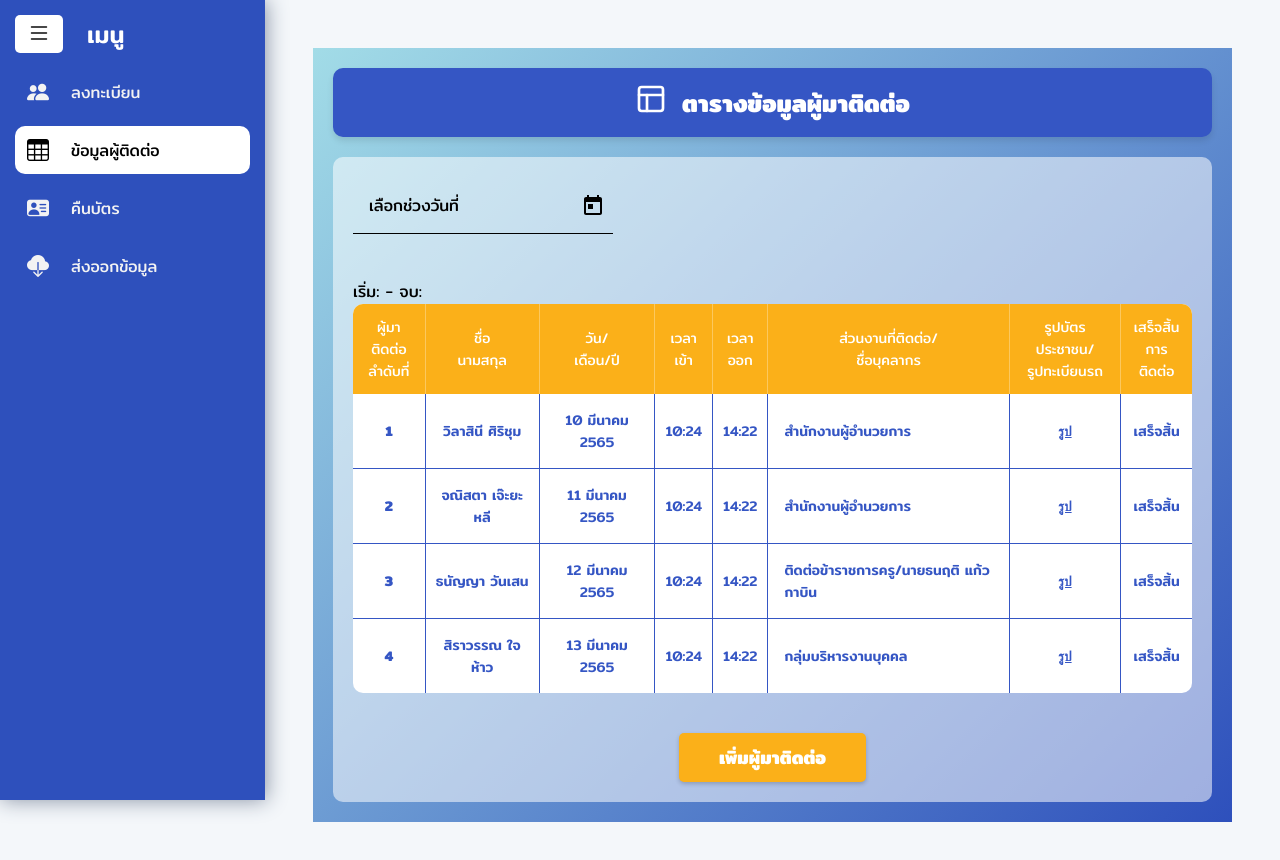
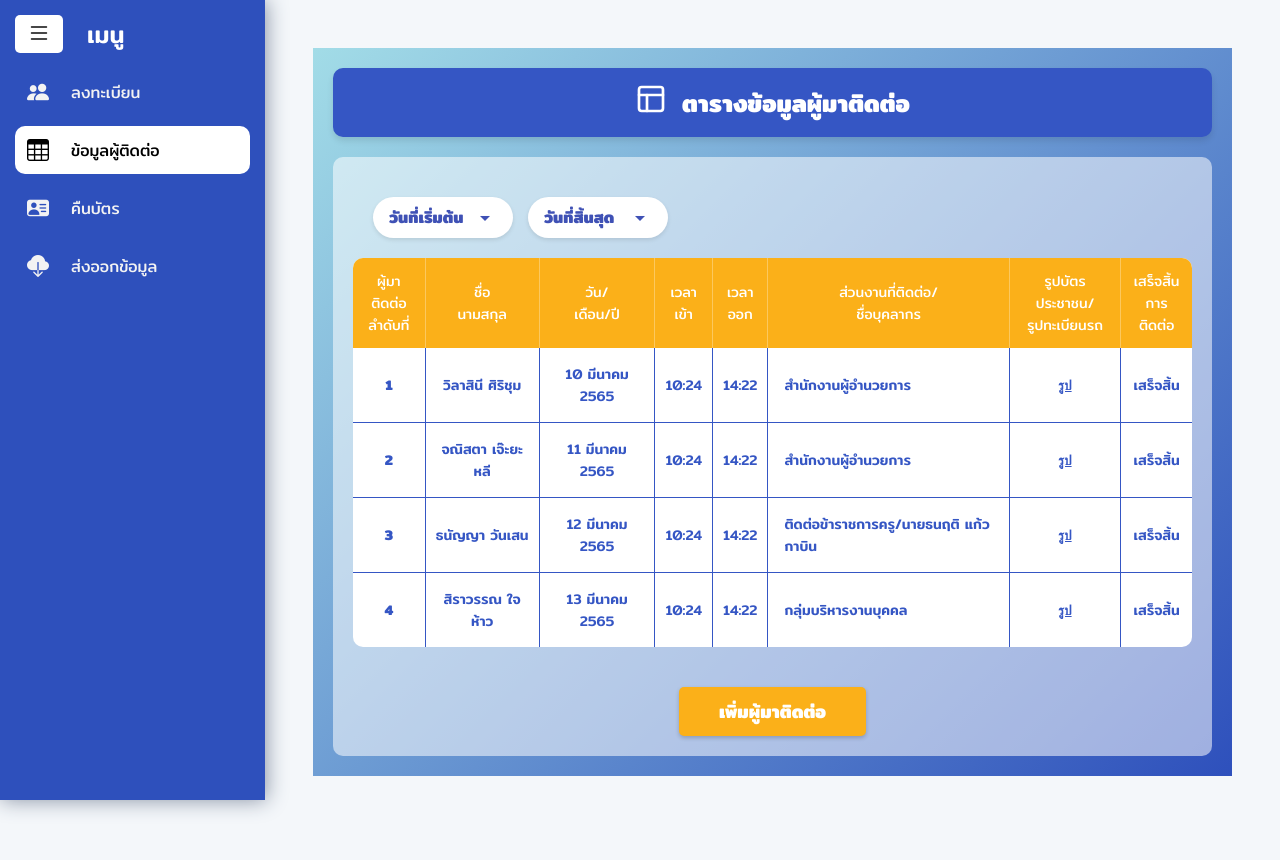
Before and after one commit to nnxst0/register-visitor-school1, an Angular app: page /datatable in a window 1280 px wide. Shown: the top 860 px of the page. After the commit the page ends 824 px from the top, so only its background shows below. Built offline with nearby package versions, Linux system fonts and the light colour scheme.

Commit message:
datatable9-12-68

```diff
--- a/src/app/app.ts
+++ b/src/app/app.ts
@@ -3,15 +3,13 @@ import { RouterOutlet } from '@angular/router';
 import { Sidebar } from './sidebar/sidebar';
 import { Main } from './main/main';
 import { CommonModule } from '@angular/common';
-import { RegisterComponent } from "./register/register";
 import { HostListener } from '@angular/core';
-import { DatatableComponent } from "./datatable/datatable";
 
 
 
 @Component({
   selector: 'app-root',
-  imports: [RouterOutlet, Sidebar, Main, CommonModule, RegisterComponent, DatatableComponent],
+  imports: [RouterOutlet, Sidebar, Main, CommonModule,  ],
   templateUrl: './app.html',
   styleUrl: './app.css'
 })
--- a/src/app/datatable/datatable.css
+++ b/src/app/datatable/datatable.css
@@ -184,3 +184,52 @@ td:last-child {
 input[matStartDate], input[matEndDate] {
   cursor: pointer;
 }
+
+/* คอนเทนเนอร์หลัก พื้นหลังสีฟ้าอ่อน (ปรับสีตามธีมจริงของคุณได้) */
+.custom-date-container {
+    display: flex;
+    gap: 15px; /* ระยะห่างระหว่าง 2 ปุ่ม */
+    padding: 20px; /* สีฟ้าตามภาพ */
+    border-radius: 8px; /* หรือเอาออกถ้าพื้นหลังเป็นของทั้งหน้า */
+    align-items: center;
+}
+
+/* ตัวปุ่มสีขาวทรงแคปซูล */
+.date-pill {
+    background-color: white;
+    padding: 8px 16px;
+    border-radius: 50px; /* ทำให้ขอบมนเป็นวงรี */
+    display: flex;
+    align-items: center;
+    justify-content: space-between;
+    min-width: 140px; /* ความกว้างขั้นต่ำ */
+    cursor: pointer;
+    box-shadow: 0 2px 4px rgba(0,0,0,0.1); /* เงาบางๆ ให้ดูมีมิติ */
+    transition: all 0.2s;
+}
+
+.date-pill:hover {
+    background-color: #f5f5f5;
+}
+
+/* ตัวหนังสือวันที่ */
+.date-text {
+    color: #3F51B5; /* สีน้ำเงินเข้มตามภาพ */
+    font-weight: bold;
+    font-size: 16px;
+}
+
+/* ไอคอนลูกศรลง */
+.dropdown-icon {
+    color: #3F51B5; /* สีเดียวกับตัวหนังสือ */
+    margin-left: 8px;
+}
+
+/* ซ่อนตัว Input เดิมของ Material */
+.hidden-picker {
+    width: 0;
+    height: 0;
+    visibility: hidden;
+    position: absolute;
+    overflow: hidden;
+}
--- a/src/app/datatable/datatable.html
+++ b/src/app/datatable/datatable.html
@@ -12,33 +12,31 @@
 
   <div class="content-box">
 
-                <div class="filters">
+      <div class="custom-date-container">
 
-            <mat-form-field appearance="fill">
-            <mat-label>เลือกช่วงวันที่</mat-label>
+          <div class="date-pill" (click)="picker.open()">
+              <span class="date-text">
+                  {{ startDate ? (startDate | date:'dd/MM/yyyy') : 'วันที่เริ่มต้น' }}
+              </span>
+              <mat-icon class="dropdown-icon">arrow_drop_down</mat-icon>
+          </div>
 
-            <mat-date-range-input [rangePicker]="picker">
-            <input matStartDate
-                    placeholder="วันที่เริ่มต้น"
-                    readonly
-                    (click)="picker.open()"
-                    [(ngModel)]="startDate">
+          <div class="date-pill" (click)="picker.open()">
+              <span class="date-text">
+                  {{ endDate ? (endDate | date:'dd/MM/yyyy') : 'วันที่สิ้นสุด' }}
+              </span>
+              <mat-icon class="dropdown-icon">arrow_drop_down</mat-icon>
+          </div>
 
-            <input matEndDate
-                    placeholder="วันที่สิ้นสุด"
-                    readonly
-                    (click)="picker.open()"
-                    [(ngModel)]="endDate">
-            </mat-date-range-input>
+      </div>
 
-            <mat-datepicker-toggle matSuffix [for]="picker"></mat-datepicker-toggle>
-            <mat-date-range-picker #picker></mat-date-range-picker>
-
-        </mat-form-field>
-
-        </div>
-
-        <p>เริ่ม: {{ startDate | date:'dd/MM/yyyy' }} - จบ: {{ endDate | date:'dd/MM/yyyy' }}</p>
+      <mat-form-field class="hidden-picker">
+          <mat-date-range-input [rangePicker]="picker">
+              <input matStartDate [(ngModel)]="startDate">
+              <input matEndDate [(ngModel)]="endDate">
+          </mat-date-range-input>
+          <mat-date-range-picker #picker></mat-date-range-picker>
+      </mat-form-field>
 
     <div class="table-responsive">
       <table>
@@ -74,7 +72,7 @@
     </div>
 
     <div class="footer-action">
-      <button class="btn-add" (click)="addVisitor()">เพิ่มผู้มาติดต่อ</button>
+      <button class="btn-add" routerLink="/register">เพิ่มผู้มาติดต่อ</button>
     </div>
 
   </div>
--- a/src/app/datatable/datatable.ts
+++ b/src/app/datatable/datatable.ts
@@ -5,7 +5,9 @@ import { MatFormFieldModule } from '@angular/material/form-field';
 import { MatInputModule } from '@angular/material/input';
 import { MatDatepickerModule } from '@angular/material/datepicker';
 import { MatNativeDateModule } from '@angular/material/core';
-
+import { MatIconModule } from '@angular/material/icon';
+import { RouterLink } from '@angular/router'
+import { Router } from '@angular/router';
 
 // สร้าง Interface สำหรับข้อมูล (Type Safety)
 interface Visitor {
@@ -22,7 +24,14 @@ interface Visitor {
 @Component({
   selector: 'app-datatable',
   standalone: true,
-  imports: [CommonModule, FormsModule , MatFormFieldModule, MatInputModule, MatDatepickerModule, MatNativeDateModule], // Import module ที่จำเป็น
+  imports: [CommonModule,
+            FormsModule ,
+            MatFormFieldModule,
+            MatInputModule,
+            MatDatepickerModule,
+            MatNativeDateModule ,
+            MatIconModule,
+            RouterLink], // Import module ที่จำเป็น
   templateUrl: './datatable.html',
   styleUrls: ['./datatable.css']
 })
@@ -77,11 +86,17 @@ export class DatatableComponent {
 
   // ตัวแปรสำหรับ Date Filter (Mock
 
-  addVisitor() {
-    alert('ฟังก์ชันเพิ่มผู้มาติดต่อ');
-  }
 
   viewImage(id: number) {
     alert(`ดูรูปภาพของ ID: ${id}`);
   }
+
+  // 2. ฉีด (Inject) Router เข้ามาใช้งาน
+  constructor(private router: Router) {}
+
+  // 3. ฟังก์ชันสำหรับปุ่มกด
+  addVisitor() {
+    this.router.navigate(['/register']);
+  }
+
 }
--- a/src/index.html
+++ b/src/index.html
@@ -13,6 +13,7 @@
       integrity="sha384-AYmEC3Yw5cVb3ZcuHtOA93w35dYTsvhLPVnYs9eStHfGJvOvKxVfELGroGkvsg+p"
       crossorigin="anonymous"
   >
+  <link href="https://fonts.googleapis.com/icon?family=Material+Icons" rel="stylesheet">
 
   <link rel="icon" type="image/x-icon" href="favicon.ico">
   <link rel="stylesheet" href="https://cdn.jsdelivr.net/npm/bootstrap-icons@1.10.5/font/bootstrap-icons.css">
--- a/src/main.ts
+++ b/src/main.ts
@@ -1,7 +1,13 @@
 import { bootstrapApplication } from '@angular/platform-browser';
+import { App } from './app/app';
 import { appConfig } from './app/app.config';
-import { App } from './app/app';
 
+import { provideRouter } from '@angular/router';
+import { routes } from './app/app.routes';
 
-bootstrapApplication(App, appConfig)
-  .catch((err) => console.error(err));
+bootstrapApplication(App, {
+  ...appConfig,
+  providers: [
+    provideRouter(routes)
+  ]
+}).catch((err) => console.error(err));
```
